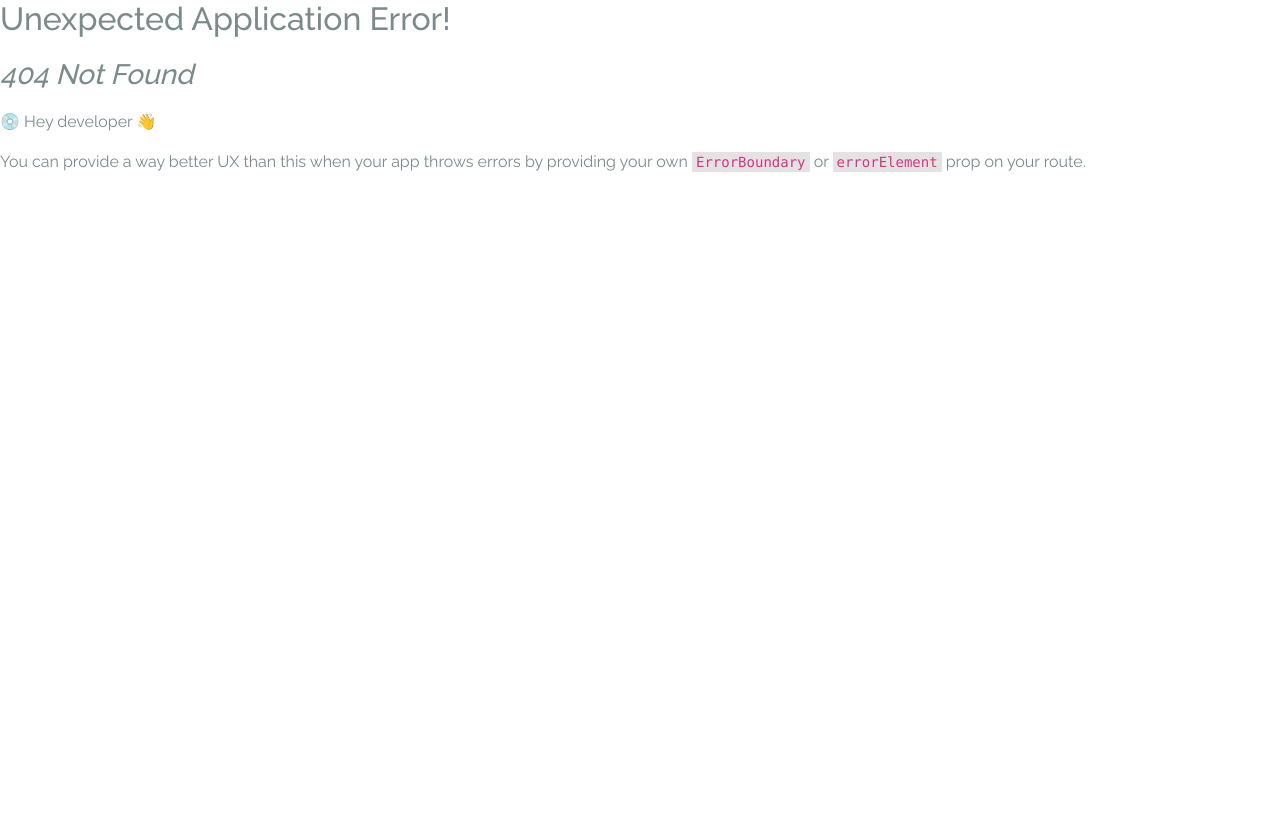
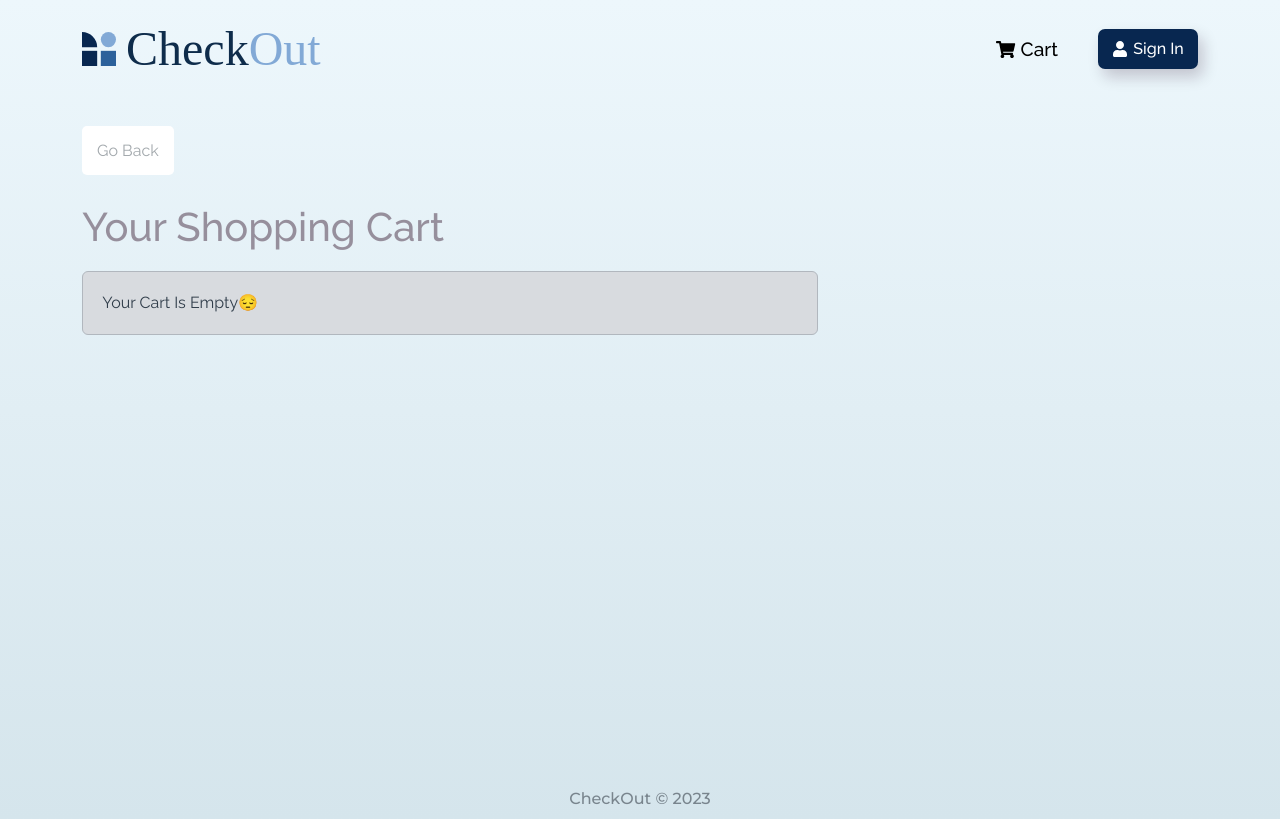
Before and after one commit to adibmannan1/check-out, a React (Create React App) app in the folder frontend/: page /cart in a window 1280 px wide. Before the commit this address had no page. Built offline with nearby package versions, Linux system fonts and the light colour scheme; a web font is replaced by a local one.

Commit message:
cart screen added

```diff
--- a/frontend/src/assets/styles/index.css
+++ b/frontend/src/assets/styles/index.css
@@ -188,15 +188,16 @@ table th {
 }
 
 /* product screen */
-#product-screen-back{
+#product-screen-back, #cart-back{
   margin-top: 0 !important;
   background-color: white;
   color: rgb(162, 168, 172);
   box-shadow: none;
 }
-#product-screen-back:hover{
+#product-screen-back:hover, #cart-back:hover{
   background-color: rgb(197, 201, 204);
   color: rgb(255, 255, 255);
+  transition: all 200ms ease-in-out;
 }
 .product-screen-container{
   margin-top: 0;
@@ -357,11 +358,7 @@ table th {
   justify-content: space-between;
   align-items: flex-end;
 }
-.product-quantity h5{
-}
-.product-quantity div{
-  /* width: 100%; */
-}
+
 .qty{
   width: 80px;
   height: 50px;
@@ -385,7 +382,14 @@ option{
   border: none;
 }
 
-
+/* cart screen  */
+#cart-back{
+  padding: 15px;
+  border-radius: 5px;
+}
+.cart-screen{
+  margin-top: 5vh;
+}
 /* footer */
 .footer-text{
   padding: 8px !important;
--- a/frontend/src/index.js
+++ b/frontend/src/index.js
@@ -9,12 +9,14 @@ import App from './App';
 import reportWebVitals from './reportWebVitals';
 import HomeScreen from './screens/HomeScreen';
 import ProductScreen from './screens/ProductScreen';
+import CartScreen from './screens/CartScreen';
 
 const router = createBrowserRouter(
   createRoutesFromElements(
     <Route path='/' element={<App/>}>
       <Route index={true} path='/' element={<HomeScreen/>}/>
       <Route path='/product/:id' element={<ProductScreen/>}/>
+      <Route path='/cart' element={<CartScreen/>}/>
     </Route>
   )
 )
--- /dev/null
+++ b/frontend/src/screens/CartScreen.jsx
@@ -0,0 +1,49 @@
+import React from 'react';
+import { Link, useNavigate } from 'react-router-dom';
+import { useDispatch, useSelector } from 'react-redux';
+import { Row, Col, ListGroup, Image, Form, Button, Card } from 'react-bootstrap';
+import { FaTrash } from 'react-icons/fa';
+import Message from '../components/Message';
+
+
+const CartScreen = () => {
+    const navigate = useNavigate();
+    const dispatch = useDispatch();
+
+    const cart = useSelector((state)=>state.cart);
+    const { cartItems } = cart;
+
+  return (
+    <div className='cart-screen'>
+        <Link to='/' id='cart-back'>Go Back</Link>
+        <Row style={{marginTop: '5vh'}}>
+            <Col md={8}>
+                <h1 style={{marginBottom: '20px'}}>Your Shopping Cart</h1>
+                {cartItems.length===0?
+                (<Message>Your Cart Is Empty😔</Message>):
+                (
+                    <ListGroup variant='flush'>
+                        {cartItems.map((item)=>(
+                            <ListGroup.Item key={item._id}>
+                                <Row>
+                                    <Col md={2}>
+                                        <Image src={item.image} alt={item.name} fluid rounded/>
+                                    </Col>
+                                    <Col md={3}>
+                                        <Link to={`/product/${item._id}`}>{item.name}</Link>
+                                    </Col>
+                                    <Col md={2}>
+                                        ${item.price}
+                                    </Col>
+                                </Row>
+                            </ListGroup.Item>
+                        ))}
+                    </ListGroup>
+                )}
+            </Col>
+        </Row>
+    </div>
+  )
+}
+
+export default CartScreen
```
